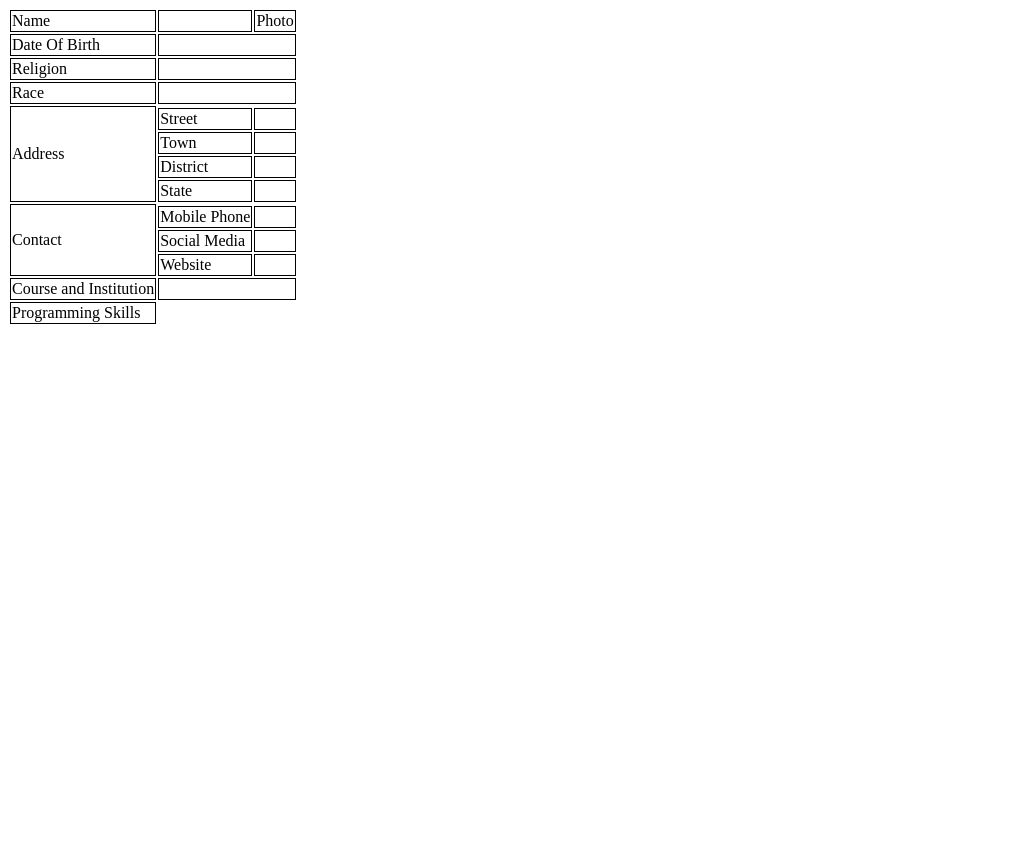
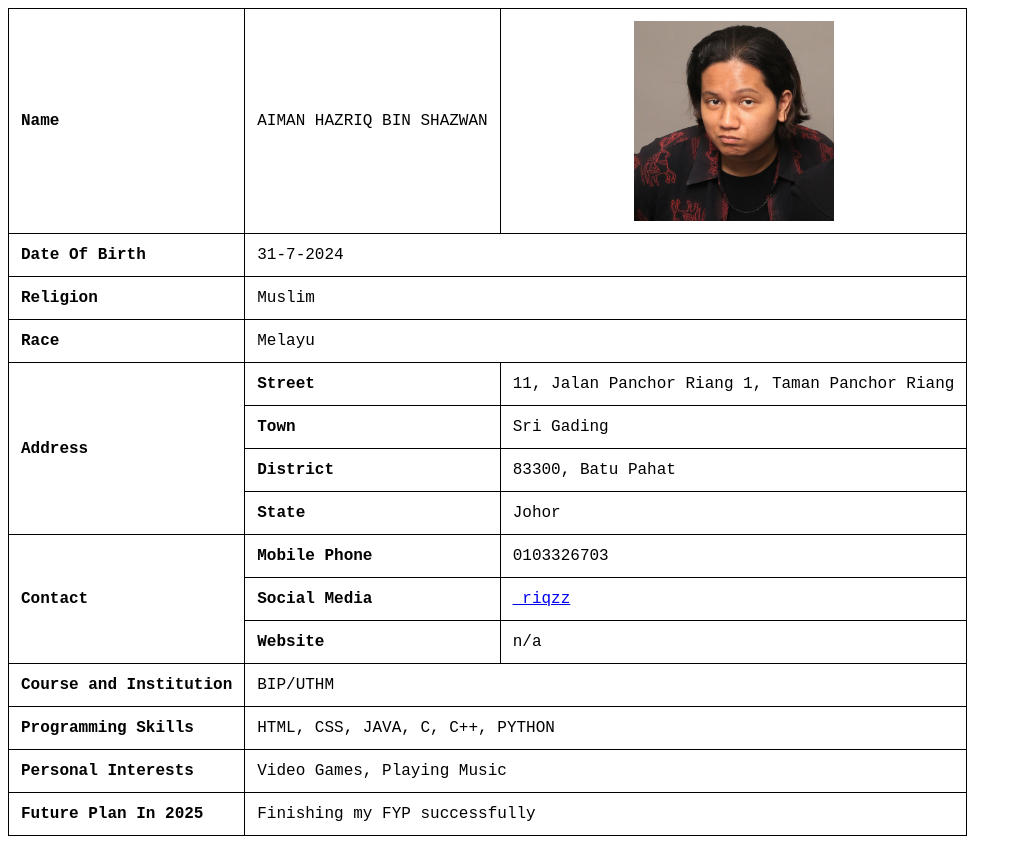
Before and after one commit to HazriqShaz/Web_dev, a plain HTML site: page Lab_2/biodata.html in a window 1280 px wide. Shown: the whole page, without its empty margins (0-1022 px from the left). Before the commit the page ends 800 px from the top, so only its background shows below. Drawn offline with Linux system fonts and the light colour scheme.

Commit message:
finished

```diff
--- a/Lab_2/biodata.css
+++ b/Lab_2/biodata.css
@@ -1,4 +1,21 @@
+table {
+    border-collapse: collapse;
+    min-width: 400px;
+    font-family: 'Courier New', Courier, monospace;
+}
+
 table td{
-    border : 1px solid;
+    border: 1px solid;
+    padding: 12px;
+}
 
+td img {
+    display: block;
+    width: 200px;
+    margin-left: auto;
+    margin-right: auto;
 }
+
+.header {
+    font-weight: bold;
+}
--- a/Lab_2/biodata.html
+++ b/Lab_2/biodata.html
@@ -9,63 +9,75 @@
 <body>
     <table>
         <tr>
-            <td>Name</td>
-            <td></td>
-            <td>Photo</td>
+            <td class="header">Name</td>
+            <td>AIMAN HAZRIQ BIN SHAZWAN</td>
+            <td>
+                <img src="pic.jpg" alt="pic" >
+            </td>
         </tr>
         <tr>
-            <td>Date Of Birth</td>
-            <td colspan="2"></td>
+            <td class="header">Date Of Birth</td>
+            <td colspan="2">31-7-2024</td>
         </tr>
         <tr>
-            <td>Religion</td>
-            <td colspan="2"></td>
+            <td class="header">Religion</td>
+            <td colspan="2">Muslim</td>
         </tr>
         <tr>
-            <td>Race</td>
-            <td colspan="2"></td>
+            <td class="header">Race</td>
+            <td colspan="2">Melayu</td>
         </tr>
         <tr>
-            <td rowspan="5">Address</td>
+            <td rowspan="5" class="header">Address</td>
         </tr>
             <tr>
-                <td>Street</td>
-                <td></td>
+                <td class="header">Street</td>
+                <td>11, Jalan Panchor Riang 1, Taman Panchor Riang</td>
             </tr>
             <tr>
-                <td>Town</td>
-                <td></td>
+                <td class="header">Town</td>
+                <td>Sri Gading</td>
             </tr>
             <tr>
-                <td>District</td>
-                <td></td>
+                <td class="header">District</td>
+                <td>83300, Batu Pahat</td>
             </tr>
             <tr>
-                <td>State</td>
-                <td></td>
+                <td class="header">State</td>
+                <td>Johor</td>
             </tr>
         <tr>
-            <td rowspan="4">Contact</td>
+            <td rowspan="4" class="header">Contact</td>
         </tr>
             <tr>
-                <td>Mobile Phone</td>
-                <td></td>
+                <td class="header">Mobile Phone</td>
+                <td>0103326703</td>
             </tr>
             <tr>
-                <td>Social Media</td>
-                <td></td>
+                <td class="header">Social Media</td>
+                <td>
+                    <a href="https://www.instagram.com/_riqzz/profilecard/?igsh=MXNqNnl3eWtlMW9pbQ==">_riqzz</a>
+                </td>
             </tr>
             <tr>
-                <td>Website</td>
-                <td></td>
+                <td class="header">Website</td>
+                <td>n/a</td>
             </tr>
         <tr>
-            <td>Course and Institution</td>
-            <td colspan="2"></td>
+            <td class="header">Course and Institution</td>
+            <td colspan="2">BIP/UTHM</td>
         </tr>
         <tr>
-            <td>Programming Skills</td>
-
+            <td class="header">Programming Skills</td>
+            <td colspan="2">HTML, CSS, JAVA, C, C++, PYTHON</td>
+        </tr>
+        <tr>
+            <td class="header">Personal Interests</td>
+            <td colspan="2">Video Games, Playing Music</td>
+        </tr>
+        <tr>
+            <td class="header">Future Plan In 2025</td>
+            <td colspan="2">Finishing my FYP successfully</td>
         </tr>
     </table>
 </body>
```
Also changed, not shown: Lab_2/pic.jpg (added).
